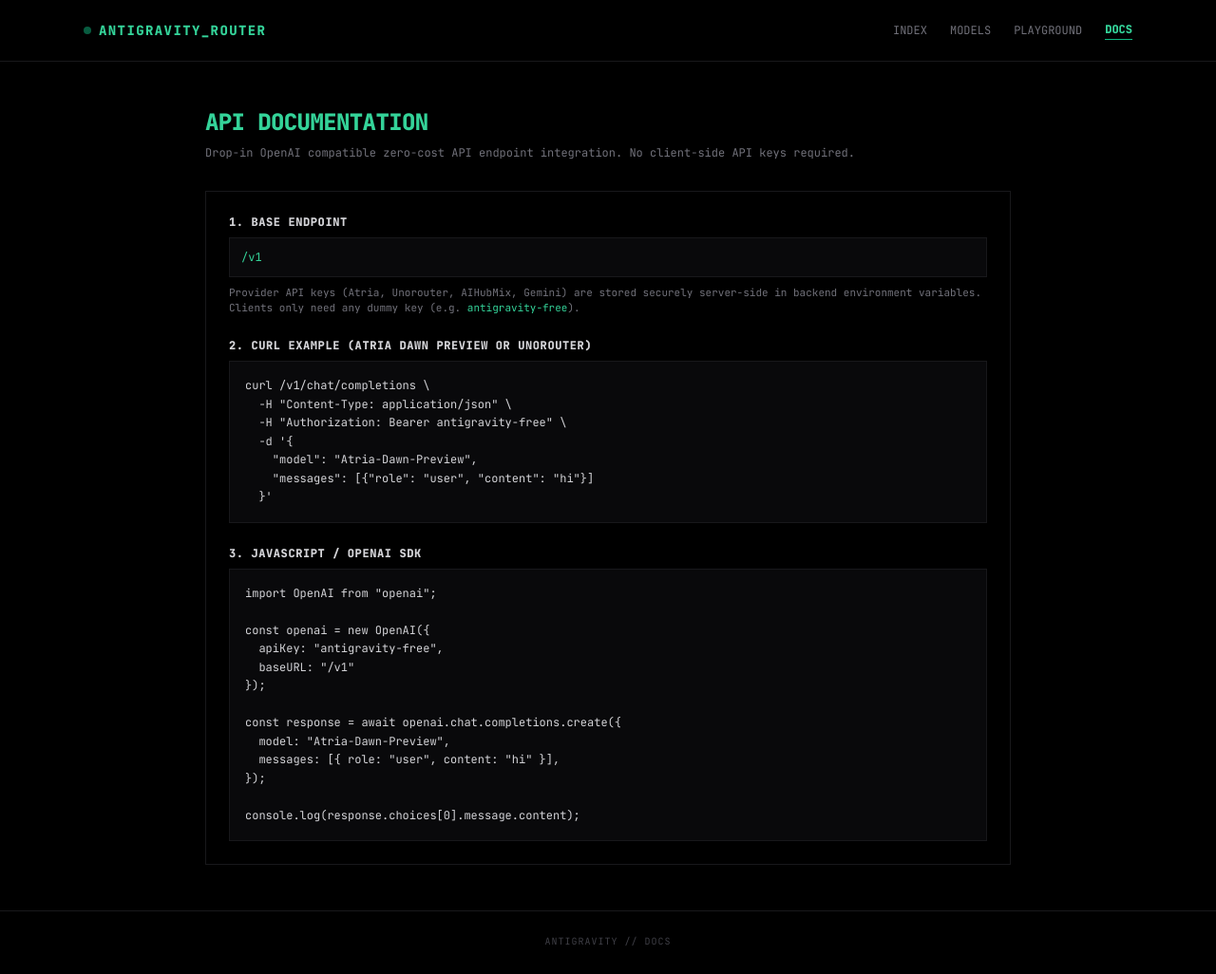
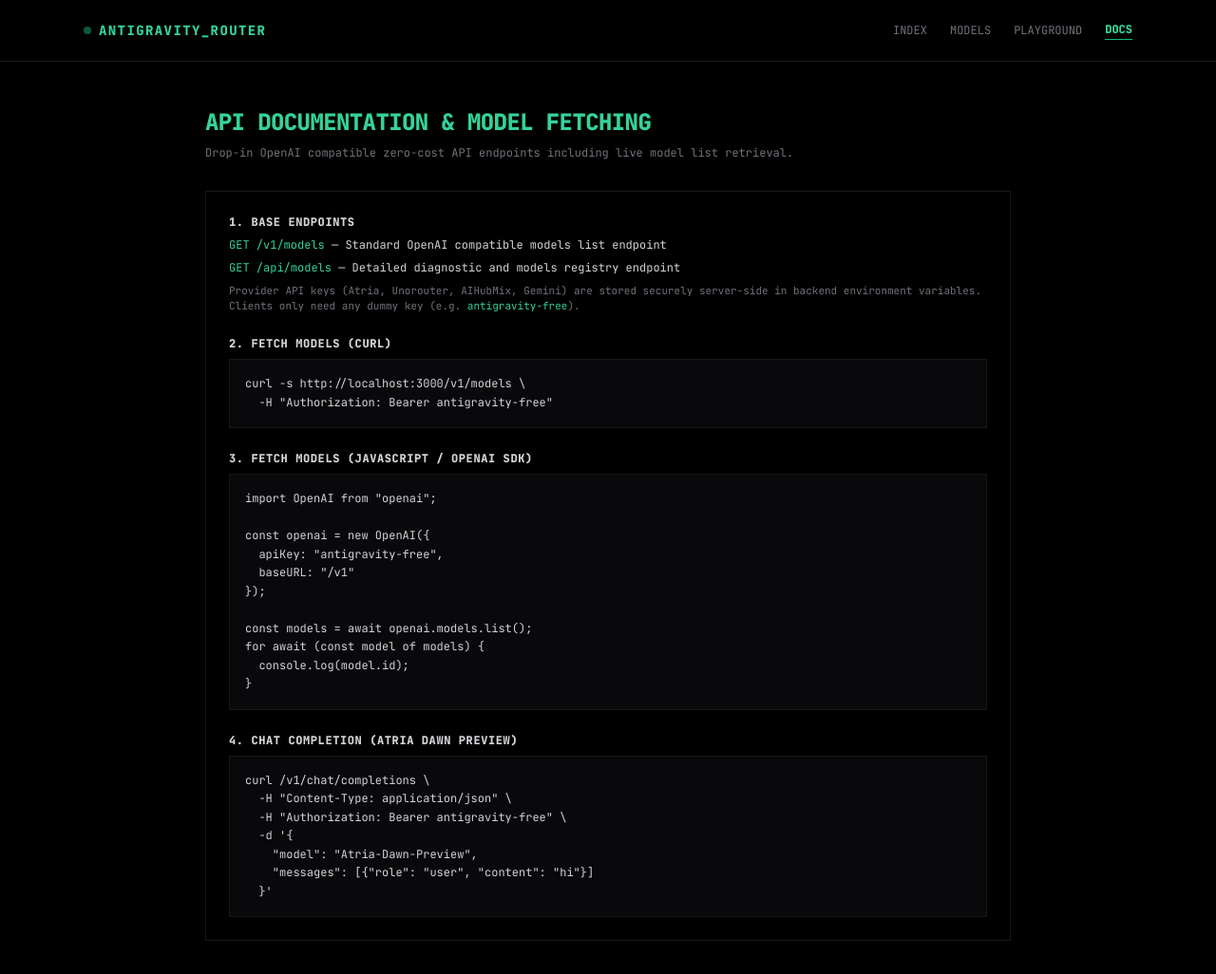
Before and after one commit to saad-pie/hermes-serverless-free-unlimited, a website: page docs.html in a window 1280 px wide. Shown: the top 1026 px of the page at 95% size. Drawn offline with nearby package versions, Linux system fonts and the light colour scheme.

Commit message:
docs: update API documentation with model endpoints
Add details for the /v1/models and /api/models endpoints to provide users with instructions on retrieving model lists.

```diff
--- a/docs.html
+++ b/docs.html
@@ -4,7 +4,7 @@
   <meta charset="UTF-8">
   <meta name="viewport" content="width=device-width, initial-scale=1.0">
   <title>Antigravity // Docs</title>
-  <meta name="description" content="OpenAI compatible API integration documentation for Antigravity Free Open Router.">
+  <meta name="description" content="OpenAI compatible API integration documentation for Antigravity Free Open Router, including model fetching endpoints.">
   <script src="https://cdn.tailwindcss.com"></script>
   <script>
     tailwind.config = {
@@ -50,19 +50,43 @@
   <!-- Main Content -->
   <main class="flex-1 max-w-4xl w-full mx-auto px-6 py-12 space-y-8">
     <div class="space-y-2">
-      <h1 class="text-2xl font-extrabold uppercase tracking-tight text-emerald-400">API Documentation</h1>
-      <p class="text-xs text-zinc-500">Drop-in OpenAI compatible zero-cost API endpoint integration. No client-side API keys required.</p>
+      <h1 class="text-2xl font-extrabold uppercase tracking-tight text-emerald-400">API Documentation & Model Fetching</h1>
+      <p class="text-xs text-zinc-500">Drop-in OpenAI compatible zero-cost API endpoints including live model list retrieval.</p>
     </div>
 
     <div class="border border-zinc-900 bg-black p-6 space-y-6 text-xs">
       <div>
-        <h3 class="font-bold text-zinc-300 uppercase tracking-wider mb-2">1. Base Endpoint</h3>
-        <div class="bg-zinc-950 p-3 border border-zinc-900 text-emerald-400 font-mono select-all">/v1</div>
+        <h3 class="font-bold text-zinc-300 uppercase tracking-wider mb-2">1. Base Endpoints</h3>
+        <div class="space-y-2 text-zinc-300">
+          <div><code class="text-emerald-400">GET /v1/models</code> — Standard OpenAI compatible models list endpoint</div>
+          <div><code class="text-emerald-400">GET /api/models</code> — Detailed diagnostic and models registry endpoint</div>
+        </div>
         <p class="text-[11px] text-zinc-500 mt-2">Provider API keys (Atria, Unorouter, AIHubMix, Gemini) are stored securely server-side in backend environment variables. Clients only need any dummy key (e.g. <code class="text-emerald-400">antigravity-free</code>).</p>
       </div>
 
       <div>
-        <h3 class="font-bold text-zinc-300 uppercase tracking-wider mb-2">2. cURL Example (Atria Dawn Preview or Unorouter)</h3>
+        <h3 class="font-bold text-zinc-300 uppercase tracking-wider mb-2">2. Fetch Models (cURL)</h3>
+        <pre class="bg-zinc-950 p-4 border border-zinc-900 text-zinc-300 overflow-x-auto select-all leading-relaxed"><code>curl -s http://localhost:3000/v1/models \
+  -H "Authorization: Bearer antigravity-free"</code></pre>
+      </div>
+
+      <div>
+        <h3 class="font-bold text-zinc-300 uppercase tracking-wider mb-2">3. Fetch Models (JavaScript / OpenAI SDK)</h3>
+        <pre class="bg-zinc-950 p-4 border border-zinc-900 text-zinc-300 overflow-x-auto select-all leading-relaxed"><code>import OpenAI from "openai";
+
+const openai = new OpenAI({
+  apiKey: "antigravity-free",
+  baseURL: "/v1"
+});
+
+const models = await openai.models.list();
+for await (const model of models) {
+  console.log(model.id);
+}</code></pre>
+      </div>
+
+      <div>
+        <h3 class="font-bold text-zinc-300 uppercase tracking-wider mb-2">4. Chat Completion (Atria Dawn Preview)</h3>
         <pre class="bg-zinc-950 p-4 border border-zinc-900 text-zinc-300 overflow-x-auto select-all leading-relaxed"><code>curl /v1/chat/completions \
   -H "Content-Type: application/json" \
   -H "Authorization: Bearer antigravity-free" \
@@ -70,23 +94,6 @@
     "model": "Atria-Dawn-Preview",
     "messages": [{"role": "user", "content": "hi"}]
   }'</code></pre>
-      </div>
-
-      <div>
-        <h3 class="font-bold text-zinc-300 uppercase tracking-wider mb-2">3. JavaScript / OpenAI SDK</h3>
-        <pre class="bg-zinc-950 p-4 border border-zinc-900 text-zinc-300 overflow-x-auto select-all leading-relaxed"><code>import OpenAI from "openai";
-
-const openai = new OpenAI({
-  apiKey: "antigravity-free",
-  baseURL: "/v1"
-});
-
-const response = await openai.chat.completions.create({
-  model: "Atria-Dawn-Preview",
-  messages: [{ role: "user", content: "hi" }],
-});
-
-console.log(response.choices[0].message.content);</code></pre>
       </div>
     </div>
   </main>
```
